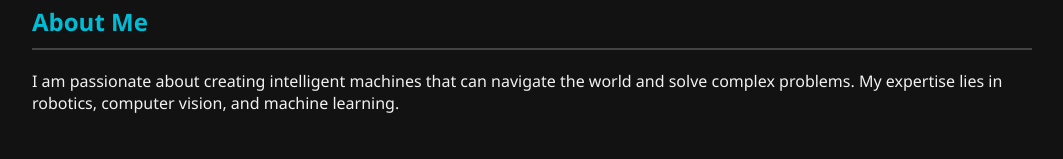
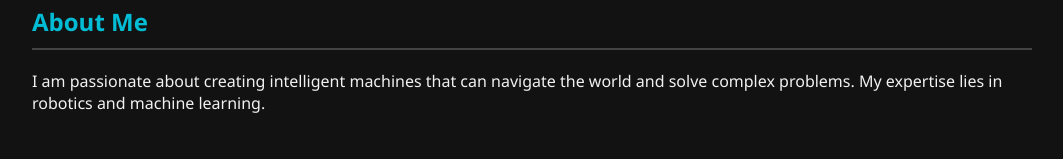
Before and after one commit to SV1208/SV1208.github.io, a plain HTML site: page index.html in a window 1280 px wide. Shown: the part 231-390 px from the top of the page, without its empty margins (108-1171 px from the left). Drawn offline with Linux system fonts and the light colour scheme.

Commit message:
Update index.html

```diff
--- a/index.html
+++ b/index.html
@@ -17,7 +17,7 @@
       <h2>About Me</h2>
       <p>
         I am passionate about creating intelligent machines that can navigate the world and solve complex problems.
-        My expertise lies in robotics, computer vision, and machine learning.
+        My expertise lies in robotics and machine learning.
       </p>
     </section>
 
```
